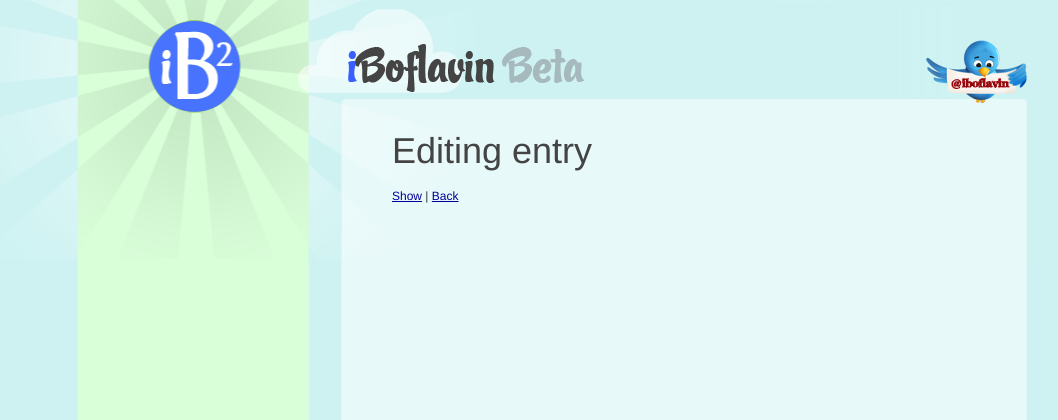
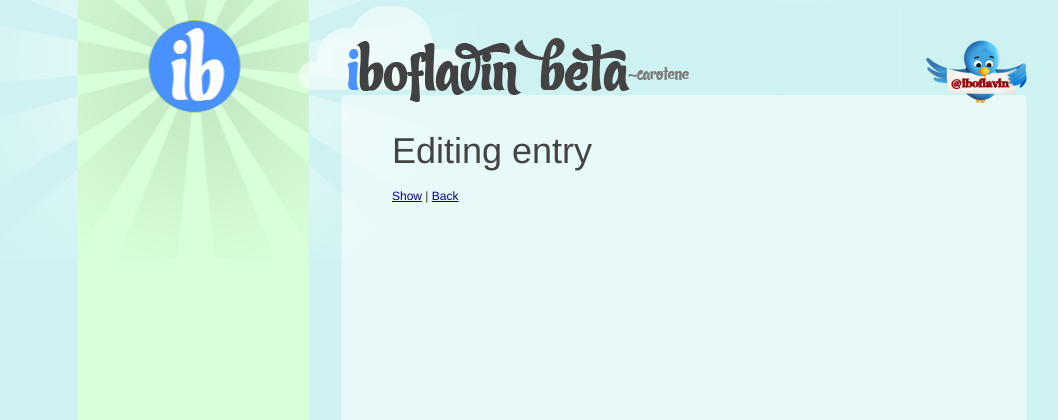
Before and after one commit to 53cr/iboflavin, a Rails app: template app/views/entries/edit.html.erb in a window 1280 px wide. Shown: the top 420 px of the page, without its empty margins (88-1146 px from the left). Run offline with Rails 7, Linux system fonts and the light colour scheme; the template is opened without the code that fills it, so the values that code supplies are empty; parts of the project's set-up code (start-up, migrations or seed data) failed here and were passed over; some libraries are stand-ins or nearby versions.

Commit message:
design changes

```diff
--- a/app/stylesheets/screen.sass
+++ b/app/stylesheets/screen.sass
@@ -36,12 +36,12 @@
     +column(17,true)
     #content
       :clear both
-      :padding 36px 48px 0 35px
+      :padding 26px 48px 0 35px
     #header
       h1
-        +imagereplacement("title_iboflavin_beta.png", 48px, 238px)
+        +imagereplacement("title_iboflavin_beta.png", 64px, 342px)
         :float left
-        :margin 44px 0 5px -10px
+        :margin 38px 0 5px -10px
       h2
         +imagereplacement("twitter.png", 63px, 101px)
         :float right
@@ -49,7 +49,7 @@
     #cloud
       :background url(/images/cloud.png) top left no-repeat
       :position absolute
-      :top 7px
+      :top 4px
       :height 90px
       :width 707px
       :margin-left -100px
--- a/public/stylesheets/screen.css
+++ b/public/stylesheets/screen.css
@@ -679,9 +679,9 @@
 /* line 97, ../../../../../../opt/local/lib/ruby/gems/1.8/gems/chriseppstein-compass-0.6.6/frameworks/blueprint/stylesheets/blueprint/modules/_grid.sass */
 * html #page #mainpanel { overflow-x: hidden; }
 /* line 37, ../../app/stylesheets/screen.sass */
-#page #mainpanel #content { clear: both; padding: 36px 48px 0 35px; }
+#page #mainpanel #content { clear: both; padding: 26px 48px 0 35px; }
 /* line 41, ../../app/stylesheets/screen.sass */
-#page #mainpanel #header h1 { overflow: hidden; height: 48px; width: 238px; margin: 0; background-image: url(/images/title_iboflavin_beta.png); background-position: top left; background-repeat: no-repeat; position: relative; text-indent: -9000px; float: left; margin: 44px 0 5px -10px; }
+#page #mainpanel #header h1 { overflow: hidden; height: 64px; width: 342px; margin: 0; background-image: url(/images/title_iboflavin_beta.png); background-position: top left; background-repeat: no-repeat; position: relative; text-indent: -9000px; float: left; margin: 38px 0 5px -10px; }
 /* line 12, ../../app/stylesheets/_image-replacement.sass */
 #page #mainpanel #header h1 a { display: block; height: 100%; width: 100%; }
 /* line 16, ../../app/stylesheets/_image-replacement.sass */
@@ -693,7 +693,7 @@
 /* line 16, ../../app/stylesheets/_image-replacement.sass */
 #page #mainpanel #header h2 a span { display: block; height: 100%; width: 100%; position: absolute; top: 0; left: 0; cursor: pointer; }
 /* line 49, ../../app/stylesheets/screen.sass */
-#page #mainpanel #cloud { background: url(/images/cloud.png) top left no-repeat; position: absolute; top: 7px; height: 90px; width: 707px; margin-left: -100px; }
+#page #mainpanel #cloud { background: url(/images/cloud.png) top left no-repeat; position: absolute; top: 4px; height: 90px; width: 707px; margin-left: -100px; }
 /* line 56, ../../app/stylesheets/screen.sass */
 #page #mainpanel #cloud div { background: url(/images/cloudfade.png) top right no-repeat; position: absolute; height: 90px; width: 707px; }
 
```
Also changed, not shown: public/images/leftpanel-top.png, public/images/title_iboflavin_beta.png.
